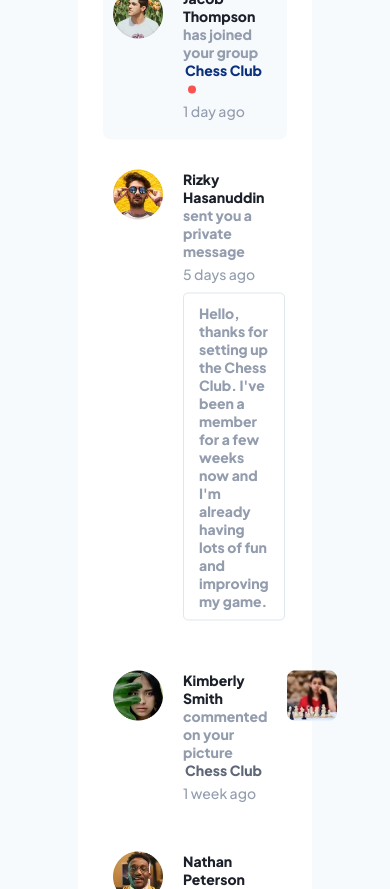
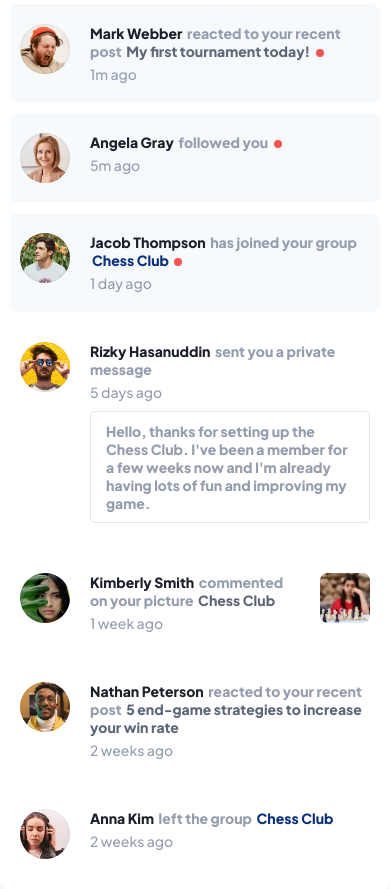
Before and after one commit to ivanzulf0214/frontend-mentor-challenges, a plain HTML site: page Notification Page/index.html in a window 390 px wide. Shown: the part 56-945 px from the top of the page. Before the commit the page ends 844 px from the top, so only its background shows below. Drawn offline with Linux system fonts and the light colour scheme.

Commit message:
Notification page - add responsive

```diff
--- a/Notification Page/style/style.css
+++ b/Notification Page/style/style.css
@@ -31,11 +31,8 @@ h1, h2, h3, h4, h5, h6, p {
 }
 
 .notification-container {
-    position: fixed;
-    top: 50%;
-    left: 50%;
-    transform: translate(-50%, -50%);
-    width: 60%;
+    width: 45%;
+    margin: 20px auto;
     padding: 10px 25px;
     border-radius: 8px;
     background-color: #fff;
@@ -141,7 +138,7 @@ h1, h2, h3, h4, h5, h6, p {
                         .notification-list .notification-item .notification-content .notification-title .notification-message .new-message-indicator {
                             display: inline-block;
                             margin-top: 3px;
-                            margin-left: 5px;
+                            margin-left: 3px;
                             width: 8px;
                             height: 8px;
                             border-radius: 50%;
@@ -166,3 +163,33 @@ h1, h2, h3, h4, h5, h6, p {
                     font-size: 14px;
                     color: var(--grayish-blue);
                 }
+
+@media screen and (max-width: 1024px) {
+    .notification-container {
+        width: 70%;
+    }
+}
+
+@media screen and (max-width: 768px) {
+    .notification-container {
+        width: 85%;
+    }
+}
+
+@media screen and (max-width: 640px) {
+    .notification-container {
+        width: 90%;
+    }
+}
+
+@media screen and (max-width: 425px) {
+    .notification-container {
+        width: 100%;
+        margin: 0;
+        padding: 10px;
+    }
+
+        .notification-container .notification-header {
+            padding: 0 0 20px 0;
+        }
+}
```
